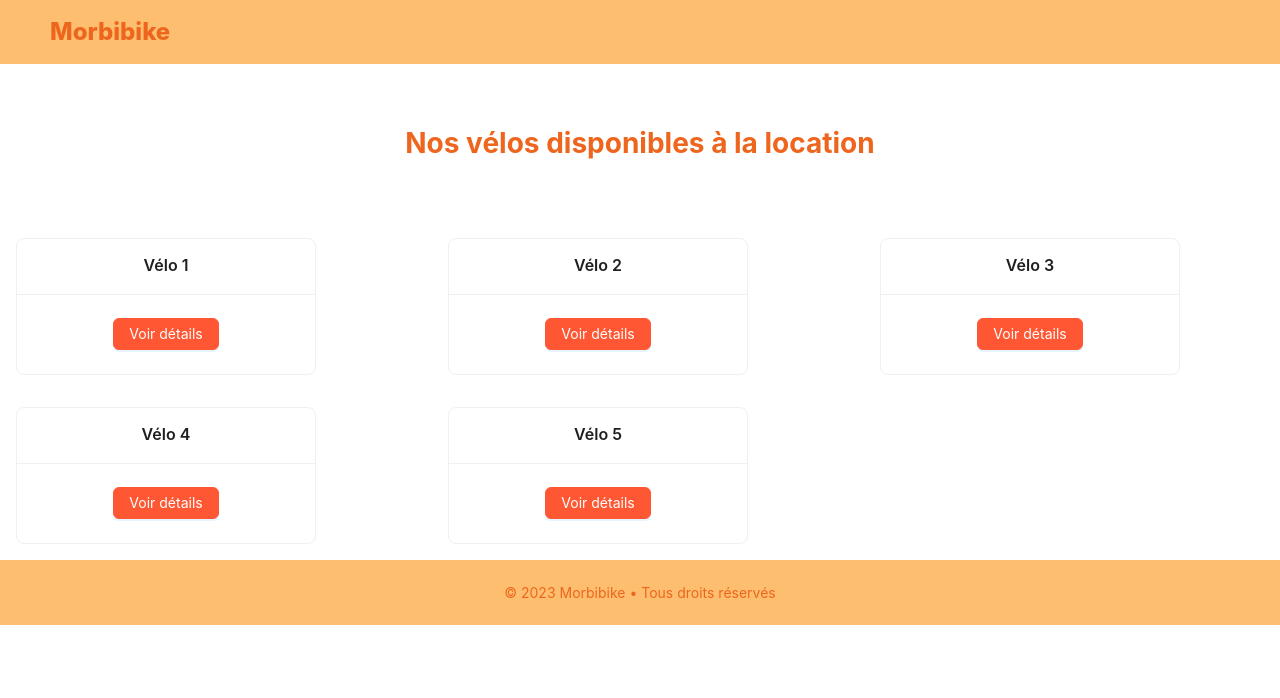
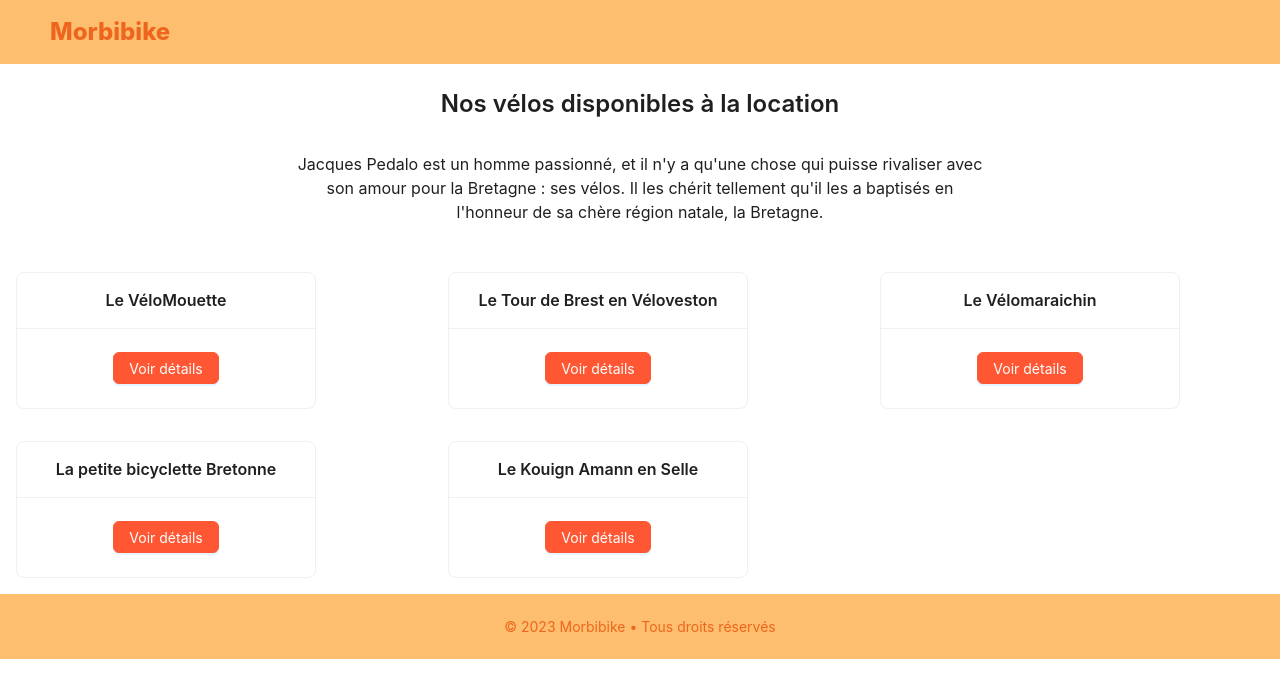
Before and after one commit to IrisKerr/Morbibike, a React (Create React App) app in the folder antd-demo/: page / in a window 1280 px wide. Shown: the top 698 px of the page. Built offline with nearby package versions, Linux system fonts and the light colour scheme.

Commit message:
Typography antd add

```diff
--- a/antd-demo/src/containers/Home.tsx
+++ b/antd-demo/src/containers/Home.tsx
@@ -2,12 +2,22 @@
 import React from 'react';
 import { initialBikes } from "../data/initialData"
 import BikeList from '../components/BikeCard';
+import { Typography } from 'antd';
+const { Title, Paragraph } = Typography;
 
 const Home: React.FC = () => {
+  const paragraphStyle = {
+    fontSize: '16px',
+    lineHeight: '1.5',
+    maxWidth: '700px',
+    margin: '2rem auto',
+  };
+
   return (
     <div>
   {/* afficher seulement la liste des velos disponibles! */}
-      <h1>Nos vélos disponibles à la location</h1>
+      <Title level={3}>Nos vélos disponibles à la location</Title>
+      <Paragraph style={paragraphStyle}>Jacques Pedalo est un homme passionné, et il n'y a qu'une chose qui puisse rivaliser avec son amour pour la Bretagne : ses vélos. Il les chérit tellement qu'il les a baptisés en l'honneur de sa chère région natale, la Bretagne.</Paragraph>
       <BikeList bikes={initialBikes} />
     </div>
   );
--- a/antd-demo/src/data/initialData.ts
+++ b/antd-demo/src/data/initialData.ts
@@ -4,7 +4,7 @@ import { Velo } from "../models/types"
 export const initialBikes: Velo[] = [
   {
     id: 1,
-    name: 'Vélo 1',
+    name: 'Le VéloMouette',
     model: 'Modèle 1',
     year: 2021,
     bikeType: 'VTT',
@@ -13,7 +13,7 @@ export const initialBikes: Velo[] = [
   },
   {
     id: 2,
-    name: 'Vélo 2',
+    name: 'Le Tour de Brest en Véloveston',
     model: 'Modèle 2',
     year: 2022,
     bikeType: 'Vélo de route',
@@ -22,7 +22,7 @@ export const initialBikes: Velo[] = [
   },
   {
     id: 3,
-     name: 'Vélo 3',
+     name: 'Le Vélomaraichin',
      model: 'Modèle 3',
      year: 2021,
      bikeType: 'VTT',
@@ -31,7 +31,7 @@ export const initialBikes: Velo[] = [
    },
    {
      id: 4,
-     name: 'Vélo 4',
+     name: 'La petite bicyclette Bretonne',
      model: 'Modèle 4',
      year: 2023,
      bikeType: 'Vélo de ville',
@@ -40,7 +40,7 @@ export const initialBikes: Velo[] = [
    },
    {
      id: 5,
-     name: 'Vélo 5',
+     name: 'Le Kouign Amann en Selle',
      model: 'Modèle 5',
      year: 2023,
      bikeType: 'VTT',
```
